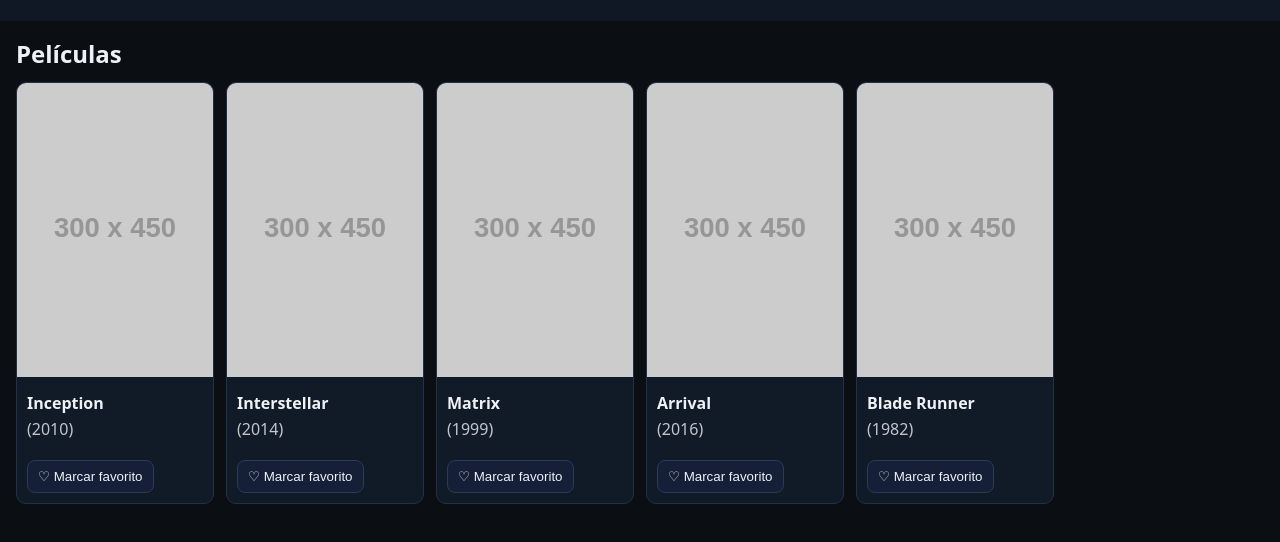
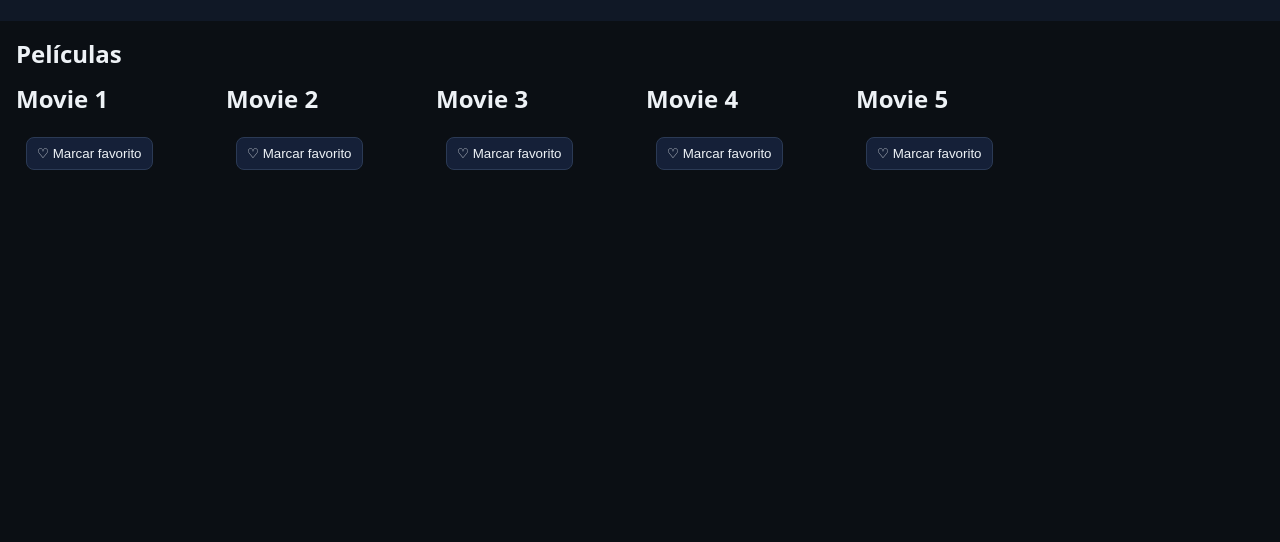
Before and after one commit to darrnz/practica-cine-html, a plain HTML site: page index.html in a window 1280 px wide. Shown: the part 58-600 px from the top of the page. Drawn offline with Linux system fonts and the light colour scheme; placeholder pictures from the web are drawn by us.

Commit message:
movie iteration

```diff
--- a/app.js
+++ b/app.js
@@ -19,3 +19,20 @@ moviesEl.addEventListener('click', (e) => {
   btn.classList.toggle('active', isFav);
   btn.textContent = isFav ? '♥ Quitar favorito' : '♡ Marcar favorito';
 });
+
+// Example movies array (replace with your actual data source)
+const movies = [
+  { id: '1', title: 'Movie 1' },
+  { id: '2', title: 'Movie 2' },
+  { id: '3', title: 'Movie 3' },
+  { id: '4', title: 'Movie 4' },
+  { id: '5', title: 'Movie 5' }
+];
+
+// Render movie elements dynamically
+moviesEl.innerHTML = movies.map(movie => `
+  <article>
+    <h2>${movie.title}</h2>
+    <button class="fav" data-id="${movie.id}">♡ Marcar favorito</button>
+  </article>
+`).join('');
--- a/index.html
+++ b/index.html
@@ -17,41 +17,7 @@
         <section>
             <h2>Películas</h2>
             <div id="movies">
-                <article class="card" data-id="m1">
-                    <img src="https://via.placeholder.com/300x450?text=Inception" alt="Poster de Inception"
-                        onerror="this.src='https://via.placeholder.com/300x450?text=Sin+poster';this.onerror=null">
-                    <h3>Inception</h3>
-                    <p>(2010)</p>
-                    <button class="fav" data-id="m1">♡ Marcar favorito</button>
-                </article>
-                <article class="card" data-id="m2">
-                    <img src="https://via.placeholder.com/300x450?text=Interstellar" alt="Poster de Interstellar"
-                        onerror="this.src='https://via.placeholder.com/300x450?text=Sin+poster';this.onerror=null">
-                    <h3>Interstellar</h3>
-                    <p>(2014)</p>
-                    <button class="fav" data-id="m2">♡ Marcar favorito</button>
-                </article>
-                <article class="card" data-id="m3">
-                    <img src="https://via.placeholder.com/300x450?text=Matrix" alt="Poster de Matrix"
-                        onerror="this.src='https://via.placeholder.com/300x450?text=Sin+poster';this.onerror=null">
-                    <h3>Matrix</h3>
-                    <p>(1999)</p>
-                    <button class="fav" data-id="m3">♡ Marcar favorito</button>
-                </article>
-                <article class="card" data-id="m4">
-                    <img src="https://via.placeholder.com/300x450?text=Arrival" alt="Poster de Arrival"
-                        onerror="this.src='https://via.placeholder.com/300x450?text=Sin+poster';this.onerror=null">
-                    <h3>Arrival</h3>
-                    <p>(2016)</p>
-                    <button class="fav" data-id="m4">♡ Marcar favorito</button>
-                </article>
-                <article class="card" data-id="m5">
-                    <img src="https://via.placeholder.com/300x450?text=Blade+Runner" alt="Poster de Blade Runner"
-                        onerror="this.src='https://via.placeholder.com/300x450?text=Sin+poster';this.onerror=null">
-                    <h3>Blade Runner</h3>
-                    <p>(1982)</p>
-                    <button class="fav" data-id="m5">♡ Marcar favorito</button>
-                </article>
+                <!-- Los artículos de películas se renderizan dinámicamente desde app.js -->
             </div>
         </section>
     </main>
```
